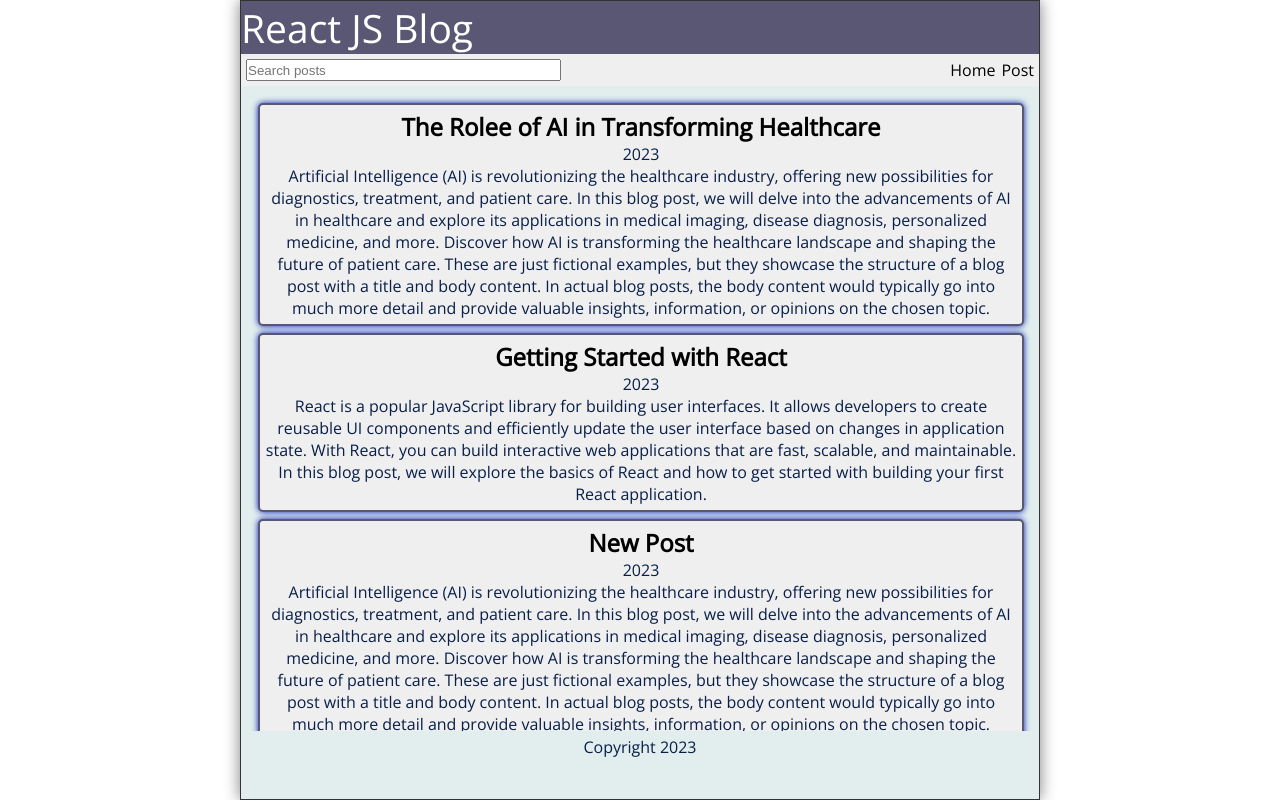
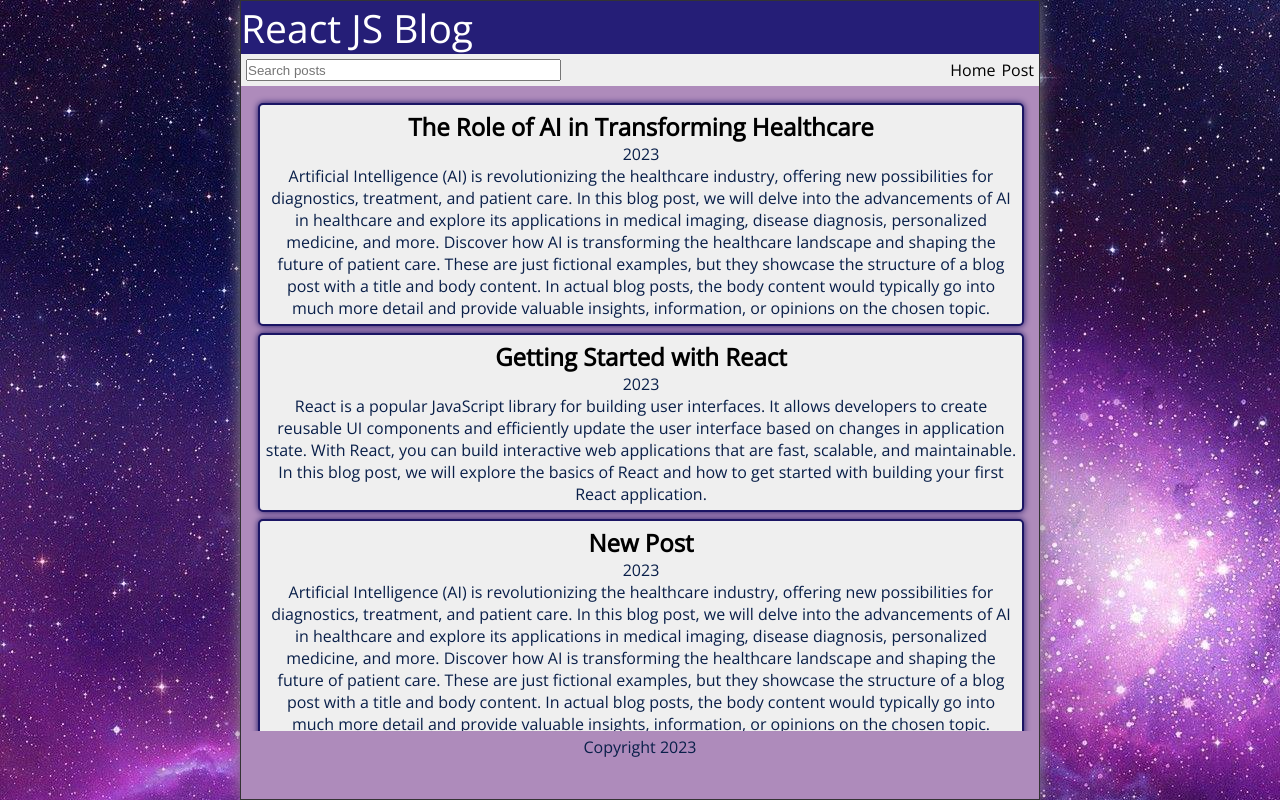
Before and after one commit to NadaTarekk/React-Blog-App, a React (Create React App) app: page / in a window 1280 px wide. Built offline with nearby package versions, Linux system fonts and the light colour scheme; data requests are answered from the project's data file.

Commit message:
adding some css

```diff
--- a/data/db.json
+++ b/data/db.json
@@ -1,7 +1,7 @@
 {
   "posts": [
     {
-      "title": "The Rolee of AI in Transforming Healthcare",
+      "title": "The Role of AI in Transforming Healthcare",
       "body": "Artificial Intelligence (AI) is revolutionizing the healthcare industry, offering new possibilities for diagnostics, treatment, and patient care. In this blog post, we will delve into the advancements of AI in healthcare and explore its applications in medical imaging, disease diagnosis, personalized medicine, and more. Discover how AI is transforming the healthcare landscape and shaping the future of patient care.\n\nThese are just fictional examples, but they showcase the structure of a blog post with a title and body content. In actual blog posts, the body content would typically go into much more detail and provide valuable insights, information, or opinions on the chosen topic.",
       "datetime": "2023",
       "id": 2
@@ -17,6 +17,12 @@
       "body": "Artificial Intelligence (AI) is revolutionizing the healthcare industry, offering new possibilities for diagnostics, treatment, and patient care. In this blog post, we will delve into the advancements of AI in healthcare and explore its applications in medical imaging, disease diagnosis, personalized medicine, and more. Discover how AI is transforming the healthcare landscape and shaping the future of patient care. These are just fictional examples, but they showcase the structure of a blog post with a title and body content. In actual blog posts, the body content would typically go into much more detail and provide valuable insights, information, or opinions on the chosen topic.",
       "datetime": "2023",
       "id": 4
+    },
+    {
+      "title": "Nice post",
+      "body": "very nice",
+      "datetime": "2023",
+      "id": 5
     }
   ]
 }
--- a/src/index.css
+++ b/src/index.css
@@ -22,7 +22,7 @@
 }
 
 #root {
-  background-color: rgb(255, 255, 255);
+  background-image:  url("CToGD7f.jpg");
   flex-grow: 1;
   display: flex;
   justify-content: center;
@@ -30,7 +30,7 @@
 }
 
 .App {
-  background-color: rgb(225, 238, 237);
+  background-color: rgb(174, 139, 187);
   width: 100%;
   max-width: 800px;
   height: 100vh;
@@ -46,7 +46,7 @@
   color: white;
   font-size: 39px;
   width: 100%;
-  background-color: rgb(89, 87, 116);
+  background-color: rgb(37, 30, 119);
 }
 
 li {
@@ -60,11 +60,11 @@
 
 .post {
   border-radius: 5px;
-  border: 2px solid rgb(89, 87, 116);
+  border: 2px solid rgb(27, 21, 100);
   ;
   background-color: #efefef;
   margin: 7px;
-  box-shadow: 0px 0px 6px rgb(8, 28, 184);
+  box-shadow: 0px 0px 6px rgb(27, 21, 100);
   padding: 5px;
 }
 
@@ -95,7 +95,7 @@
 .nav-li :hover {
   flex-basis: 100%;
   color: white;
-  background-color: rgb(89, 87, 116);
+  background-color: rgb(27, 21, 100);
   ;
 }
 
```
Also changed, not shown: src/CToGD7f.jpg (added).
